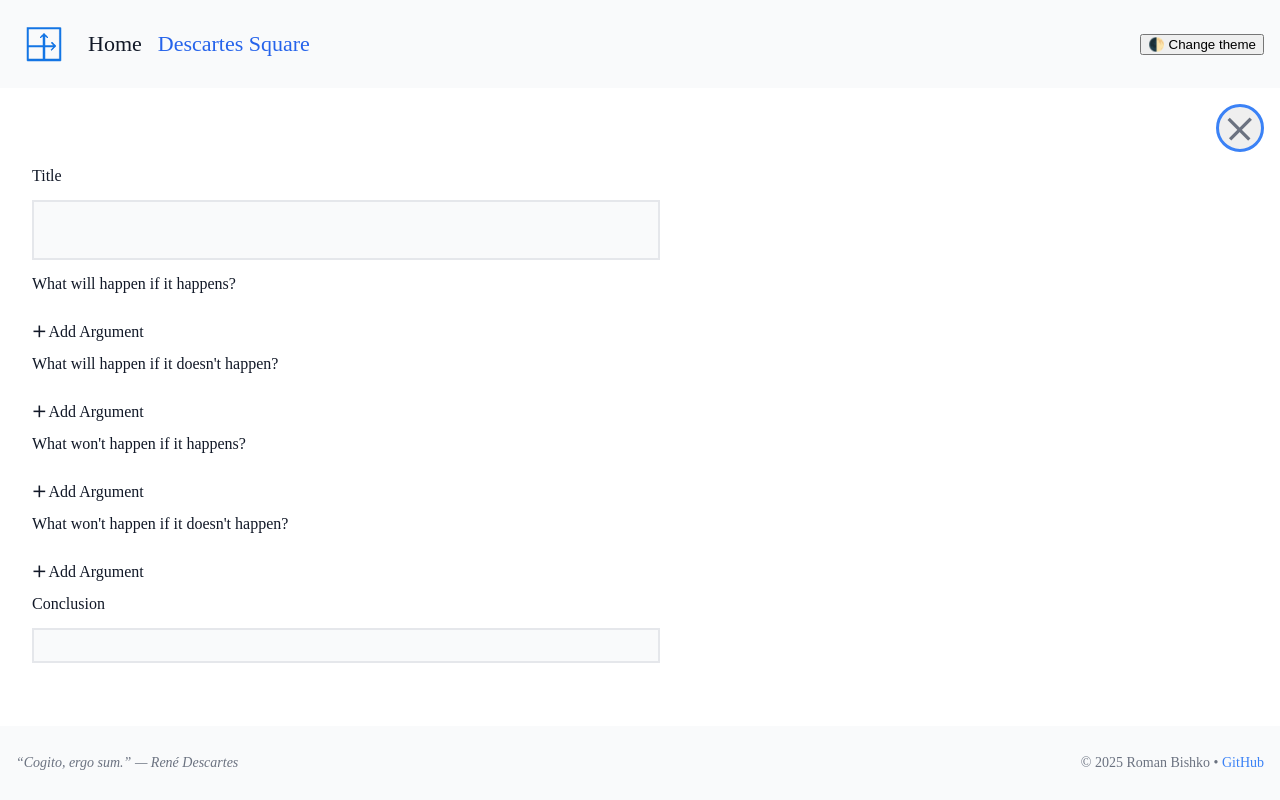
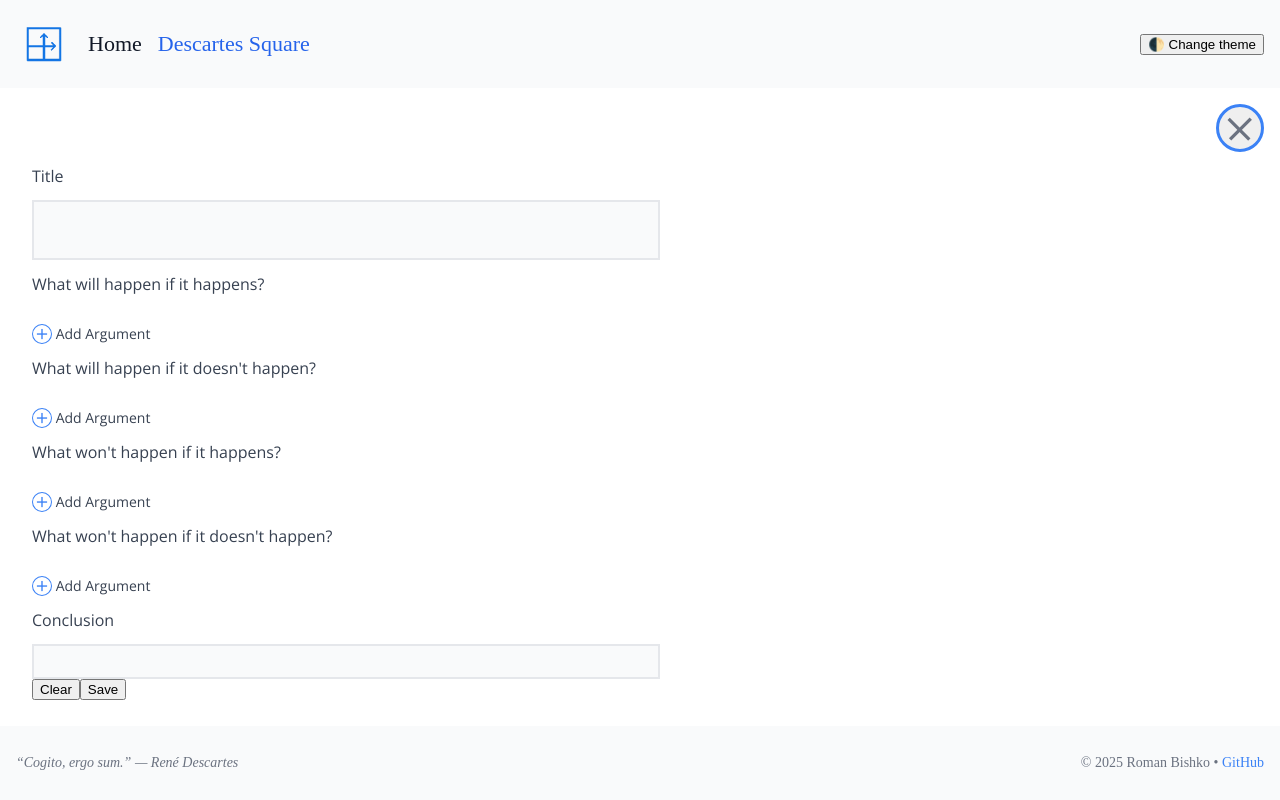
Before and after one commit to Bishko86/descartes-square, an Angular app: page /descartes-square in a window 1280 px wide. Both pictures are taken after a click on the button 1240 px from the left and 128 px from the top of the page. Built offline with nearby package versions, Linux system fonts and the light colour scheme.

Commit message:
update Descartes Form: enhance styles with new font support, add clear/save functionality, and improve argument management logic

```diff
--- a/src/app/descartes-square/descartes-form/descartes-form.html
+++ b/src/app/descartes-square/descartes-form/descartes-form.html
@@ -1,5 +1,5 @@
 <form [formGroup]="form">
-  <label for="title">Title</label>
+  <label class="open-sans-regular" for="title">Title</label>
   <input class="align-input" id="title" type="text" formControlName="title">
 
   <ng-container
@@ -26,9 +26,12 @@
   >
   </ng-container>
 
-  <label for="conclusion">Conclusion</label>
+  <label class="open-sans-regular" for="conclusion">Conclusion</label>
   <input class="align-input" type="text" formControlName="conclusion">
 </form>
+
+<button (click)="clearForm()">Clear</button>
+<button (click)="saveForm()">Save</button>
 
 
 <ng-template
@@ -37,30 +40,41 @@
   let-question=question;
 >
   <ng-container [formGroup]="form">
-    <label [for]="key">{{ question }}</label>
+    @let formArray = getFormArrayControls(key);
+    <label class="open-sans-regular">{{ question }}</label>
 
     <ng-container [formArrayName]="key">
       <ul>
-        @for (control of getFormArrayControls(key);
+        @for (control of formArray;
           let index = $index;
           track index;
           let last = $last) {
           @if (last && formEditTracker.get(key)) {
-            <input [id]="key" type="text" [formControl]="control">
+            <input class="roboto-regular" [id]="key" type="text" [formControl]="control" autocomplete="off">
           } @else {
-            <li>{{ control.value }} <span (click)="deleteArgument(index, key)"> &#x2715;</span></li>
+            <li class="roboto-regular">{{ control.value }} <span class="btn open-sans-regular" (click)="deleteArgument(index, key)"> <span class="action-btn remove-arg">&#x2715;</span></span>
+            </li>
           }
         }
       </ul>
     </ng-container>
 
     @if (formEditTracker.get(key)) {
-      <div>
-        <span (click)="addArgument(key)"> <span class="remove-arg">&#x2715;</span> Remove Argument</span>
-        <span (click)="saveArgument(key)"> &#x2713; Save</span>
+      <div class="btn-group">
+        <span class="btn open-sans-regular" (click)="deleteArgument(formArray.length - 1, key)">
+          <span class="action-btn cancel-arg">&#x2715;</span>
+          Cancel
+        </span>
+        <span class="btn open-sans-regular" (click)="saveArgument(key)" >
+          <span class="action-btn save-arg">&#x2713;</span>
+          Save
+        </span>
       </div>
     } @else {
-      <span (click)="addArgument(key)"> <span class="add-arg">&#x2715;</span> Add Argument</span>
+      <span class="btn open-sans-regular" (click)="addArgument(key)">
+        <span class="action-btn add-arg">&#x2715;</span>
+        Add Argument
+      </span>
     }
 
   </ng-container>
--- a/src/app/descartes-square/descartes-form/descartes-form.scss
+++ b/src/app/descartes-square/descartes-form/descartes-form.scss
@@ -33,6 +33,11 @@
     width: 50%;
     padding: var(--small-indent);
     margin-left: -40px;
+    color: var(--text-secondary);
+  }
+
+  label {
+    font-size: var(--big);
   }
 
   .align-input {
@@ -47,4 +52,38 @@
   .argument-btn {
     width: fit-content;
   }
+
+  .btn {
+    cursor: pointer;
+  }
+  .action-btn {
+    display: inline-block;
+    height: 14px;
+    width: 14px;
+    text-align: center;
+    border-radius: 50%;
+    padding: var(--extra-small-indent);
+    border: 1px solid;
+
+    &.cancel-arg,
+    &.remove-arg {
+      color: var(--error);
+      border-color: var(--error);
+    }
+
+    &.save-arg {
+      color: var(--green);
+      border-color: var(--green);
+    }
+
+    &.add-arg {
+      color: var(--primary);
+      border-color: var(--primary);
+    }
+  }
+
+  .btn-group {
+    display: flex;
+    column-gap: var(--basic-indent);
+  }
 }
--- a/src/app/descartes-square/descartes-form/descartes-form.ts
+++ b/src/app/descartes-square/descartes-form/descartes-form.ts
@@ -35,6 +35,11 @@ export class DescartesForm implements OnInit {
 
   deleteArgument(index: number, key: TFormNames,): void {
     const formArray = this.#getArgumentForm(key);
+
+    if (index === formArray.length - 1) {
+      this.formEditTracker.set(key, false);
+    }
+
     formArray.removeAt(index);
   }
 
@@ -48,6 +53,14 @@ export class DescartesForm implements OnInit {
   getFormArrayControls(key: TFormNames): FormControl<Maybe<string>>[] {
     const formArray = this.#getArgumentForm(key);
     return formArray?.controls || [];
+  }
+
+  clearForm(): void {
+    this. #initForm();
+  }
+
+  saveForm(): void {
+    console.log(this.form.value);
   }
 
   #getArgumentForm(key: string): FormArray<FormControl<Maybe<string>>> {
--- a/src/index.html
+++ b/src/index.html
@@ -6,6 +6,11 @@
   <base href="/">
   <meta name="viewport" content="width=device-width, initial-scale=1">
   <link rel="icon" type="image/x-icon" href="favicon.png">
+  <link rel="preconnect" href="https://fonts.googleapis.com">
+  <link rel="preconnect" href="https://fonts.gstatic.com" crossorigin>
+  <link
+    href="https://fonts.googleapis.com/css2?family=Open+Sans:ital,wght@0,300..800;1,300..800&family=Roboto:ital,wght@0,100..900;1,100..900&display=swap"
+    rel="stylesheet">
 </head>
 <script>
   const root = document.documentElement;
@@ -13,6 +18,6 @@
   root.classList.add(savedTheme);
 </script>
 <body>
-  <app-root></app-root>
+<app-root></app-root>
 </body>
 </html>
--- a/src/styles.scss
+++ b/src/styles.scss
@@ -2,6 +2,7 @@
 @import "styles/indentation.scss";
 @import "styles/colors.scss";
 @import "styles/theme.scss";
+@import "styles/fonts.scss";
 
 html, body {
   height: 100%;
--- /dev/null
+++ b/src/styles/fonts.scss
@@ -0,0 +1,26 @@
+:root {
+  --x-small: 8px;
+  --small: 10px;
+  --semi-small: 12px;
+  --regular: 14px;
+  --big: 16px;
+  --title-font-size: 18px;
+}
+
+.open-sans-regular {
+  font-family: "Open Sans", sans-serif;
+  font-optical-sizing: auto;
+  font-weight: 400;
+  font-style: normal;
+  font-variation-settings: "wdth" 100;
+  color: var(--text-secondary);
+  font-size: var(--regular);
+}
+
+.roboto-regular {
+  font-family: "Roboto", sans-serif;
+  font-optical-sizing: auto;
+  font-weight: 400;
+  font-style: normal;
+  font-variation-settings: "wdth" 100;
+}
--- a/src/styles/theme.scss
+++ b/src/styles/theme.scss
@@ -2,6 +2,8 @@
   --background: #ffffff;
   --surface: #f9fafb;
   --text: #111827;
+  --text-secondary: #374151;
+  --text-subtle: #9ca3af;
   --muted: #6b7280;
   --border: #e5e7eb;
   --primary: #3b82f6;
@@ -14,6 +16,8 @@
   --background: #0f172a;
   --surface: #1e293b;
   --text: #f1f5f9;
+  --text-secondary: #cbd5e1;
+  --text-subtle: #64748b;
   --muted: #94a3b8;
   --border: #334155;
   --primary: #3b82f6;
```
